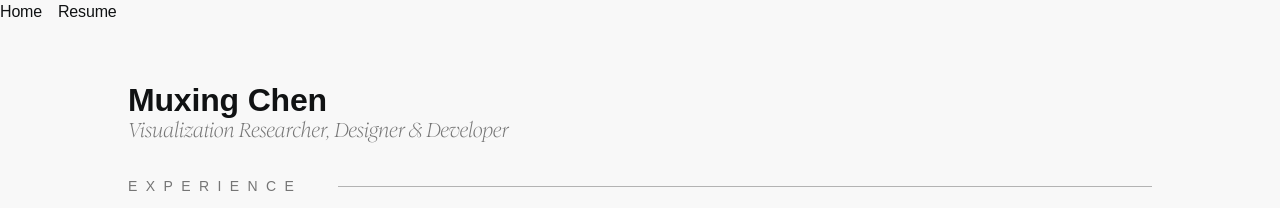
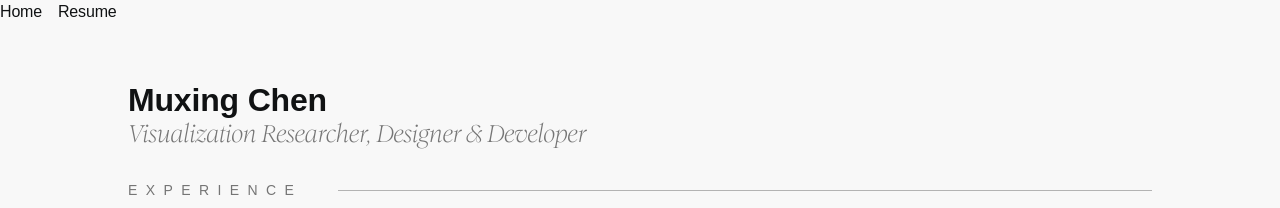
Before and after one commit to muxingchennnn/muxingchennnn.github.io, a SvelteKit app: page /resume in a window 1280 px wide. Shown: the top 208 px of the page. Built offline with nearby package versions, Linux system fonts and the light colour scheme; a web font is replaced by a local one.

Commit message:
tweak resume style

```diff
--- a/src/app.css
+++ b/src/app.css
@@ -22,6 +22,7 @@
 		text-rendering: optimizeLegibility;
 		-webkit-font-smoothing: antialiased;
 		/* -moz-osx-font-smoothing: grayscale; */
+		overflow-x: hidden;
 	}
 }
 
--- a/src/routes/resume/+page.svelte
+++ b/src/routes/resume/+page.svelte
@@ -88,7 +88,7 @@
 <div class="h-16"></div>
 
 <!-- Header-->
-<section class="resume-grid space-y-1">
+<section class="resume-grid space-y-1 sm:space-y-2">
 	<h1 class="col-span-full">Muxing Chen</h1>
 	<h2 class="col-span-full">Visualization Researcher, Designer & Developer</h2>
 </section>
@@ -165,7 +165,7 @@
 	}
 
 	h2 {
-		@apply font-display text-[1rem] text-balance text-gray-500 sm:text-[1.25rem];
+		@apply font-display text-[1rem] text-balance text-gray-500 sm:text-[1.5rem];
 	}
 
 	h3 {
```
